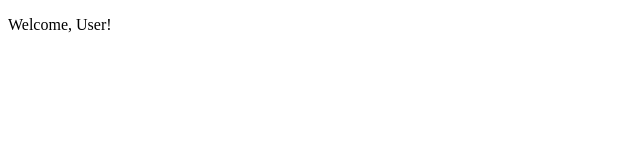
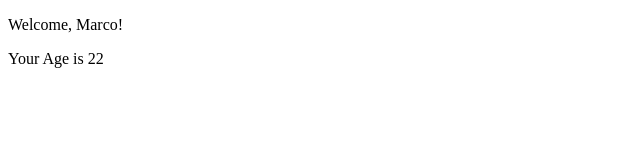
Before and after one commit to MarcoSpicuzza/Develhope-React, a React (Create React App) app in the folder exercises/: page / in a window 1280 px wide. Shown: the top 160 px of the page, without its empty margins (0-640 px from the left). Built offline with nearby package versions, Linux system fonts and the light colour scheme.

Commit message:
Exercise Props_03 Done

```diff
--- a/exercises/src/App.js
+++ b/exercises/src/App.js
@@ -5,7 +5,7 @@
     render() {
         return (
              <>
-                <Welcome name="User" />
+                <Welcome name="Marco" age="22"/>
              </>
         );
     }
--- a/exercises/src/Welcome.js
+++ b/exercises/src/Welcome.js
@@ -3,7 +3,10 @@
 export class Welcome extends React.Component {
     render() {
         return (
-             <p>Welcome, {this.props.name}!</p>
+            <>
+                <p>Welcome, {this.props.name}!</p>
+                <p>Your Age is {this.props.age}</p>
+            </>
         );
     }
 }
```
